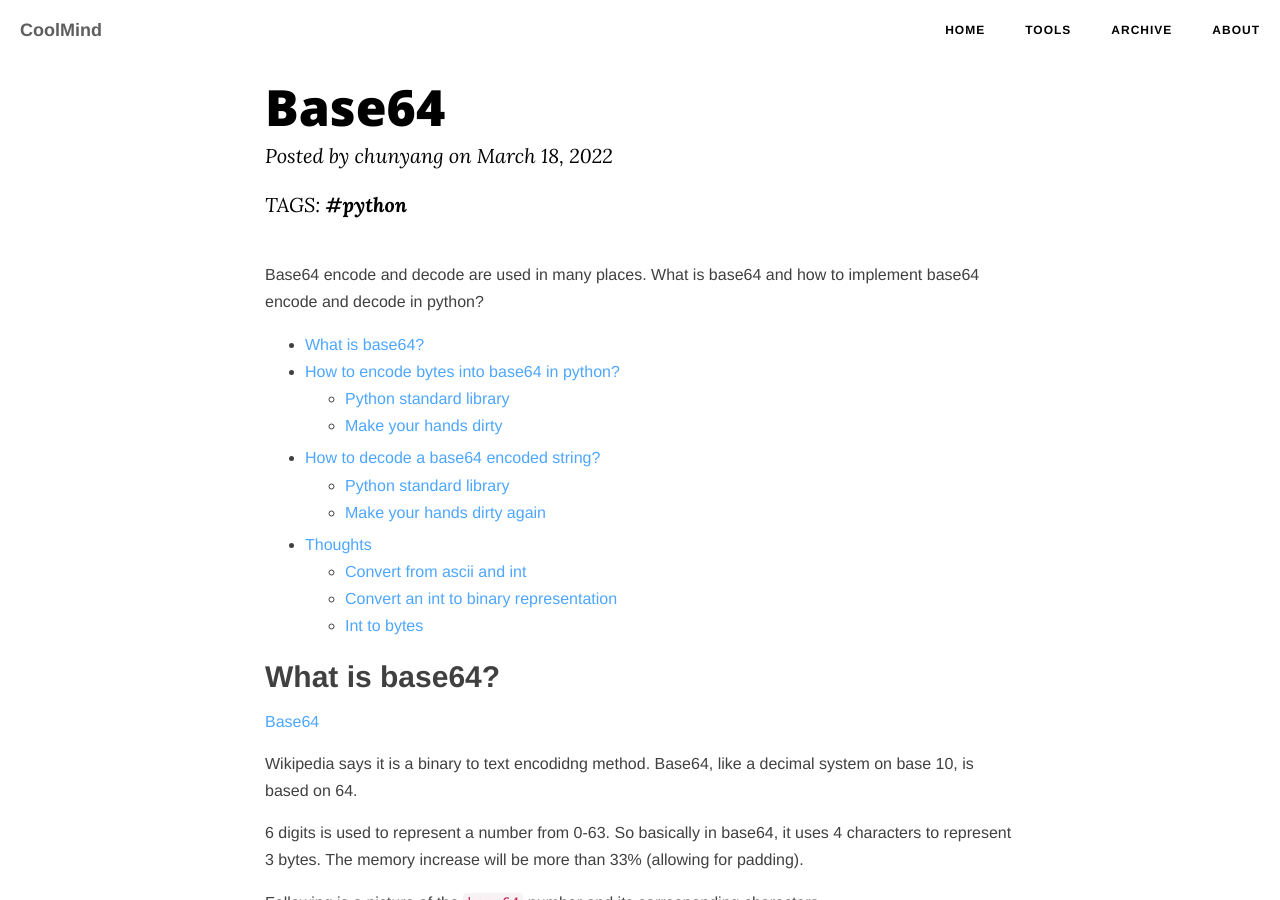
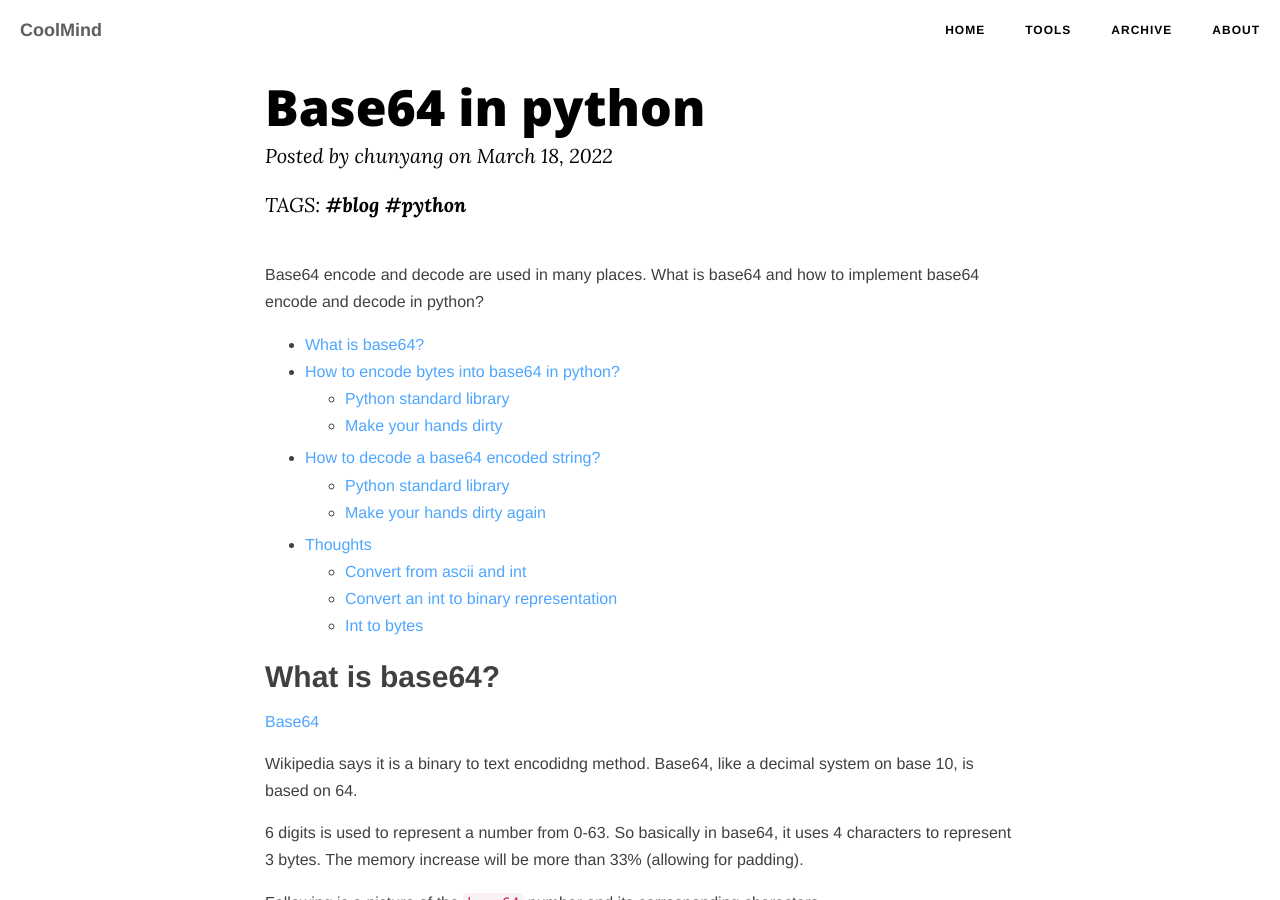
Before and after one commit to chunyang-wen/chunyang-wen.github.io, a Jekyll site: the page built from _posts/2022/2022-03-18-base64.md, in a window 1280 px wide and 900 px high. Built offline with Jekyll 4.4.1, drawn with Linux system fonts in a browser that asks for light colours; comment, search, counter and statistics services are not loaded.

Commit message:
update: title for base64

```diff
--- a/_posts/2022/2022-03-18-base64.md
+++ b/_posts/2022/2022-03-18-base64.md
@@ -1,9 +1,8 @@
 ---
+title: Base64 in python
 layout: post
-categories: [blog]
 tags: [blog, python]
 categories: [blog, python]
-tags: [python]
 ---
 
 Base64 encode and decode are used in many places.
```
